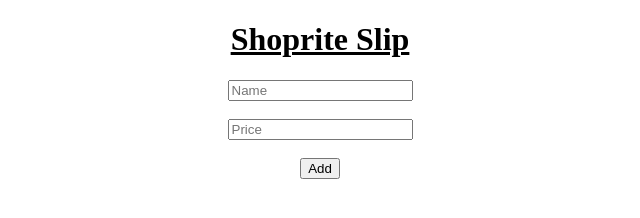
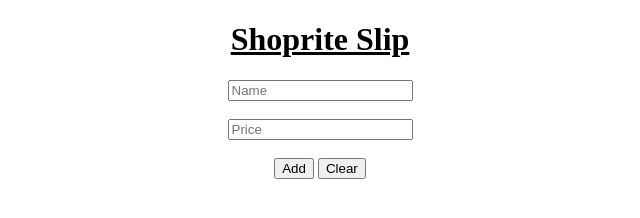
Before and after one commit to happytlou/slip, a plain HTML site: page index.html in a window 1280 px wide. Shown: the whole page, without its empty margins (320-960 px from the left). Drawn offline with Linux system fonts and the light colour scheme.

Commit message:
button clear added

```diff
--- a/index.html
+++ b/index.html
@@ -19,6 +19,8 @@
     <input type="number" id="itemPrice" placeholder="Price">
     <br><br>
     <button onclick="addItemToList()">Add </button>
+    <button onclick="removeClear()">Clear</button>
+
 
 </body>
 
```
